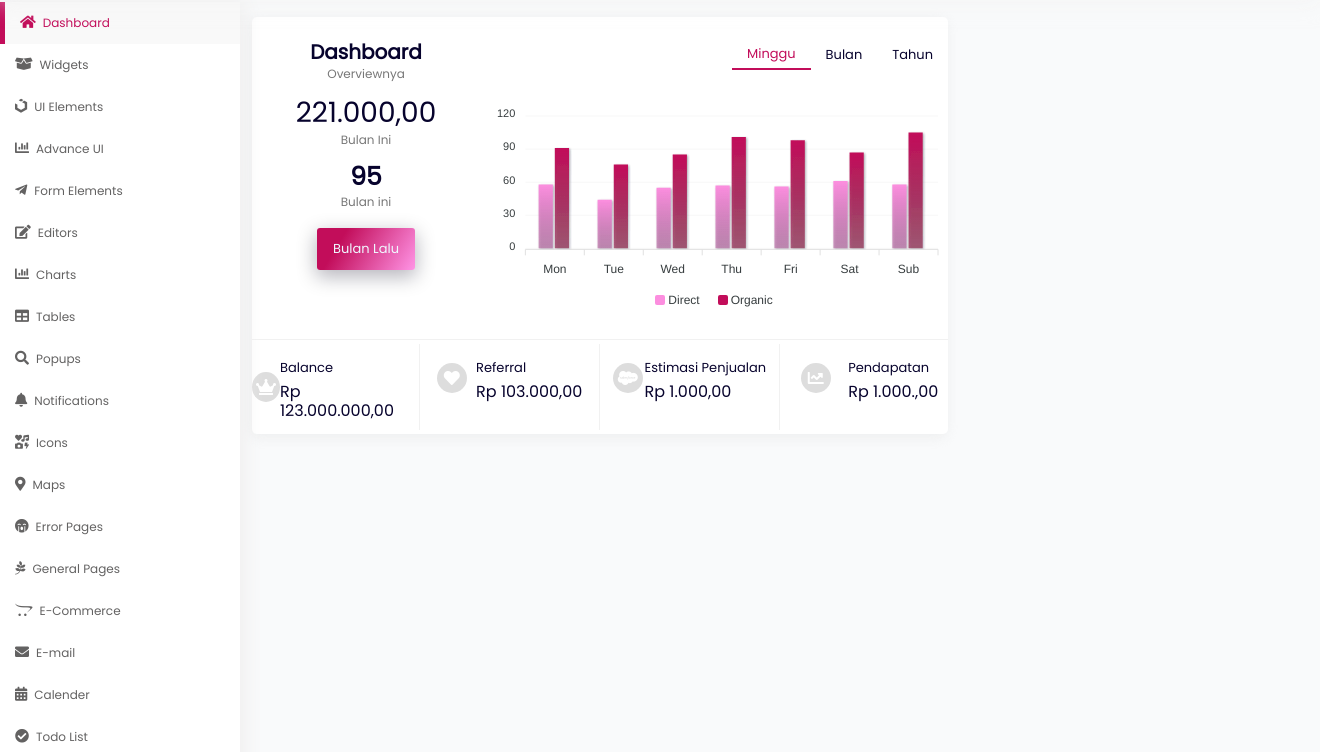
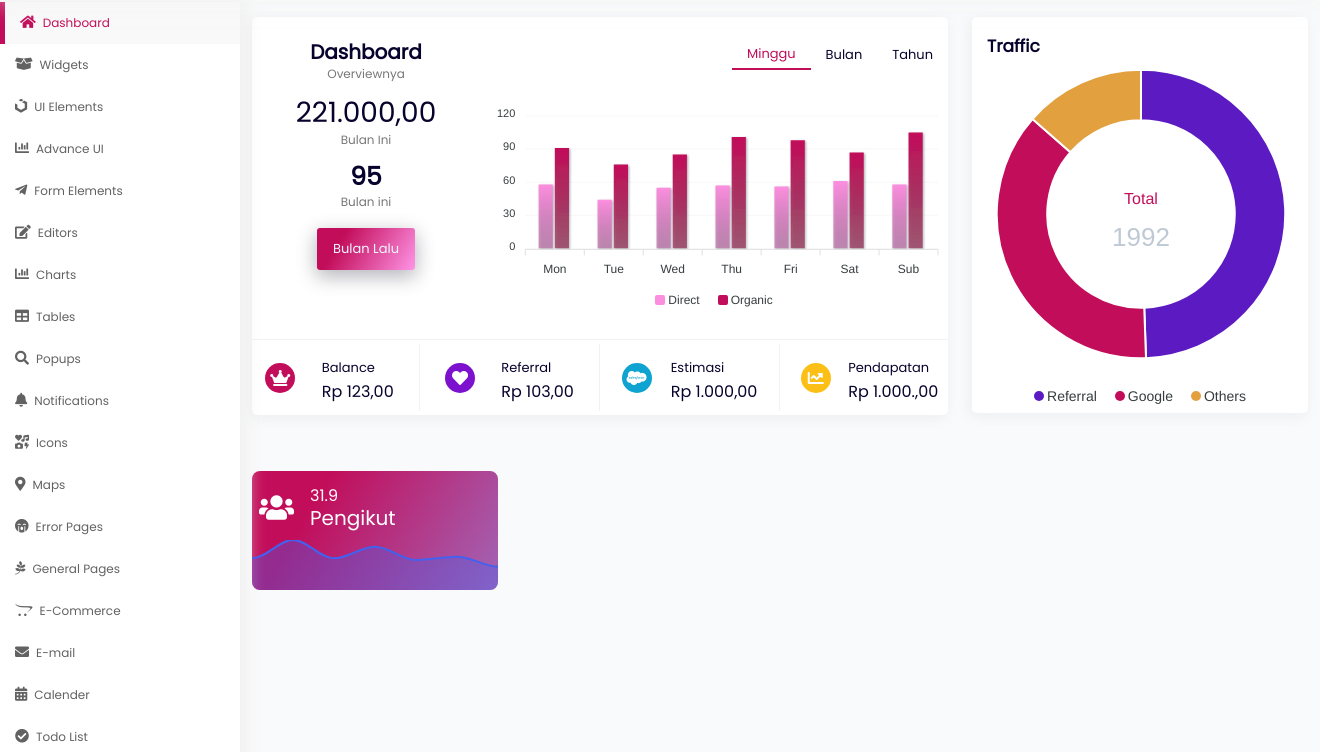
Before and after one commit to MuhammadNazhimMaulana/pos_app, a PHP site: page / in a window 1320 px wide. Shown: the part 48-800 px from the top of the page. Run offline with PHP 8.4, Linux system fonts and the light colour scheme.

Commit message:
Memperbaiki bagian dashboard dan memberi tambahan

```diff
--- a/Desain Admin POS/Assets/css/style.css
+++ b/Desain Admin POS/Assets/css/style.css
@@ -100,3 +100,69 @@
   font-size: 16px;
   color: var(--warna-putih);
 }
+
+.wallet {
+  background: var(--main-color);
+}
+
+.referral {
+  background: #7d12ce;
+}
+
+.sales {
+  background: #0ea3d0;
+}
+
+.earning {
+  background: #fbbf15;
+}
+
+/* Bagian Traffic */
+.traffic-title {
+  text-align: left;
+  font-size: 17px;
+  font-weight: 800;
+  padding-left: 15px;
+}
+
+div#chart-2 {
+  display: flex;
+  justify-content: center;
+  align-items: center;
+}
+
+/* Bagian Small Chart */
+.revinue.revinue-one-hibrid {
+  background: linear-gradient(
+    121deg,
+    rgba(194, 13, 90, 1) 25%,
+    rgb(162, 101, 182) 100%
+  );
+}
+
+.revinue {
+  padding-top: 15px;
+  border-radius: 8px;
+  overflow: hidden;
+}
+
+.w-title {
+  display: flex;
+  padding: 0 7px 10px;
+  align-items: center;
+}
+
+.w-icon {
+  font-size: 28px;
+  color: var(--warna-putih);
+  padding-right: var(--mb-2);
+}
+
+.sm-chart-text {
+  line-height: 20px;
+  color: var(--warna-putih);
+}
+
+p.w-value {
+  font-size: 16px;
+}
--- a/Desain Admin POS/Assets/js/chart/chart.js
+++ b/Desain Admin POS/Assets/js/chart/chart.js
@@ -346,3 +346,176 @@ d_1C_3.render();
         Statistics | Script
     ==============================
 */
+
+/*
+    ==================================
+        Traffic | Options
+    ==================================
+*/
+
+var options = {
+    chart: {
+        type: 'donut',
+        width: 380
+    },
+    colors: ['#5c1ac3', '#c20d5a', '#e2a03f', '#c20d5a'],
+    dataLabels: {
+        enabled: false
+    },
+    legend: {
+        position: 'bottom',
+        horizontalAlign: 'center',
+        fontSize: '14px',
+        markers: {
+            width: 10,
+            height: 10,
+        },
+        itemMargin: {
+            horizontal: 9,
+            vertical: 8
+        }
+    },
+    plotOptions: {
+        pie: {
+            donut: {
+                size: '65%',
+                background: 'transparent',
+                labels: {
+                    show: true,
+                    name: {
+                        show: true,
+                        fontSize: '20px',
+                        fontFamily: 'Nunito, sans-serif',
+                        color: undefined,
+                        offsetY: -10
+                    },
+                    value: {
+                        show: true,
+                        fontSize: '26px',
+                        fontFamily: 'Nunito, sans-serif',
+                        color: '#bfc9d4',
+                        offsetY: 16,
+                        formatter: function(val) {
+                            return val
+                        }
+                    },
+                    total: {
+                        show: true,
+                        showAlways: true,
+                        label: 'Total',
+                        color: '#c20d5a',
+                        formatter: function(w) {
+                            return w.globals.seriesTotals.reduce(function(a, b) {
+                                return a + b
+                            }, 0)
+                        }
+                    }
+                }
+            }
+        }
+    },
+
+    series: [985, 737, 270],
+    labels: ['Referral', 'Google', 'Others'],
+    responsive: [{
+        breakpoint: 1599,
+        options: {
+            chart: {
+                width: '370px',
+                height: '385px'
+            },
+            legend: {
+                position: 'bottom'
+            }
+        },
+
+        breakpoint: 1439,
+        options: {
+            chart: {
+                width: '370px',
+                height: '385px'
+            },
+            legend: {
+                position: 'bottom'
+            },
+            plotOptions: {
+                pie: {
+                    donut: {
+                        size: '65%',
+                    }
+                }
+            }
+        },
+    }]
+}
+
+
+/*
+    ==============================
+    |    @Render Charts Script    |
+    ==============================
+*/
+
+
+/*
+      =================================
+          Traffic | Render
+      =================================
+  */
+
+var chart = new ApexCharts(
+    document.querySelector("#chart-2"),
+    options
+);
+
+chart.render();
+
+// Followers
+
+
+var d_1options3 = {
+    chart: {
+        id: 'sparkline1',
+        type: 'area',
+        height: 50,
+        sparkline: {
+            enabled: true
+        },
+    },
+    stroke: {
+        curve: 'smooth',
+        width: 2,
+    },
+    series: [{
+        name: 'Sales',
+        data: [38, 60, 38, 52, 36, 40, 28]
+    }],
+    labels: ['1', '2', '3', '4', '5', '6', '7'],
+    yaxis: {
+        min: 0
+    },
+    colors: ['#4361ee'],
+    tooltip: {
+        x: {
+            show: false,
+        }
+    },
+    fill: {
+        type: "gradient",
+        gradient: {
+            type: "vertical",
+            shadeIntensity: 1,
+            inverseColors: !1,
+            opacityFrom: .60,
+            opacityTo: .05,
+            stops: [100, 100]
+        }
+    }
+}
+
+
+// Followers
+
+
+var d_1C_5 = new ApexCharts(document.querySelector("#hybrid-followers"), d_1options3);
+d_1C_5.render()
--- a/Desain Admin POS/Index.html
+++ b/Desain Admin POS/Index.html
@@ -305,39 +305,39 @@
                                     <div class="row">
                                         <div class="col-md-3 col-sm-3 col-6 my-1 bdr-cls">
                                             <div class="earn-view">
-                                                <span class="fas fa-crown earn-icon"></span>
+                                                <span class="fas fa-crown earn-icon wallet"></span>
 
                                                     <div class="earn-view-text">
                                                         <p class="name-text">
                                                             Balance
                                                         </p>
                                                         <h6 class="balance-text">
-                                                            Rp 123.000.000,00
+                                                            Rp 123,00
                                                         </h6>
                                                     </div>
                                             </div>
                                         </div>
                                         <div class="col-md-3 col-sm-3 col-6 my-1 bdr-cls">
                                             <div class="earn-view">
-                                                <span class="fas fa-heart earn-icon"></span>
+                                                <span class="fas fa-heart earn-icon referral"></span>
 
                                                     <div class="earn-view-text">
                                                         <p class="name-text">
                                                             Referral
                                                         </p>
                                                         <h6 class="balance-text">
-                                                            Rp 103.000,00
+                                                            Rp 103,00
                                                         </h6>
                                                     </div>
                                             </div>
                                         </div>
                                         <div class="col-md-3 col-sm-3 col-6 my-1 bdr-cls">
                                             <div class="earn-view">
-                                                <span class="fab fa-salesforce earn-icon"></span>
+                                                <span class="fab fa-salesforce earn-icon sales"></span>
 
                                                     <div class="earn-view-text">
                                                         <p class="name-text">
-                                                            Estimasi Penjualan
+                                                            Estimasi
                                                         </p>
                                                         <h6 class="balance-text">
                                                             Rp 1.000,00
@@ -347,7 +347,7 @@
                                         </div>
                                         <div class="col-md-3 col-sm-3 col-6 my-1 bdr-cls">
                                             <div class="earn-view">
-                                                <span class="fas fa-chart-line earn-icon"></span>
+                                                <span class="fas fa-chart-line earn-icon earning"></span>
 
                                                     <div class="earn-view-text">
                                                         <p class="name-text">
@@ -363,6 +363,48 @@
                                 </div>
                                 <!-- Akhir Small Boxes -->
 
+                            </div>
+                        </div>
+
+                        <div class="col-lg-4">
+                            <div class="bg-white top-chart-ear">
+                                <div class="traffic-title">
+                                    <p>Traffic</p>
+                                </div>
+                                <div class="traffic">
+                                    <div id="chart-2"></div>
+                                </div>
+                            </div>
+                        </div>
+                    </div>
+                </div>
+            </section>
+
+            <section>
+                <div class="sm-chart-sec my-5">
+                    <div class="container-fluid">
+                        <div class="row">
+                            <div class="col-lg-3 col-md-6 col-sm-6 my-2">
+                                <div class="revinue revinue-one-hibrid">
+                                    <div class="revinue-hedding">
+                                        <div class="w-title">
+                                            <div class="w-icon">
+                                                <span class="fas fa-users"></span>
+                                            </div>
+                                            <div class="sm-chart-text">
+                                                <p class="w-value">31.9</p>
+                                                <h5>Pengikut</h5>
+                                            </div>
+                                        </div>
+                                    </div>
+
+                                    <div class="revinue-content">
+                                        <div id="hybrid-followers">
+
+                                        </div>
+                                    </div>
+
+                                </div>
                             </div>
                         </div>
                     </div>
```
